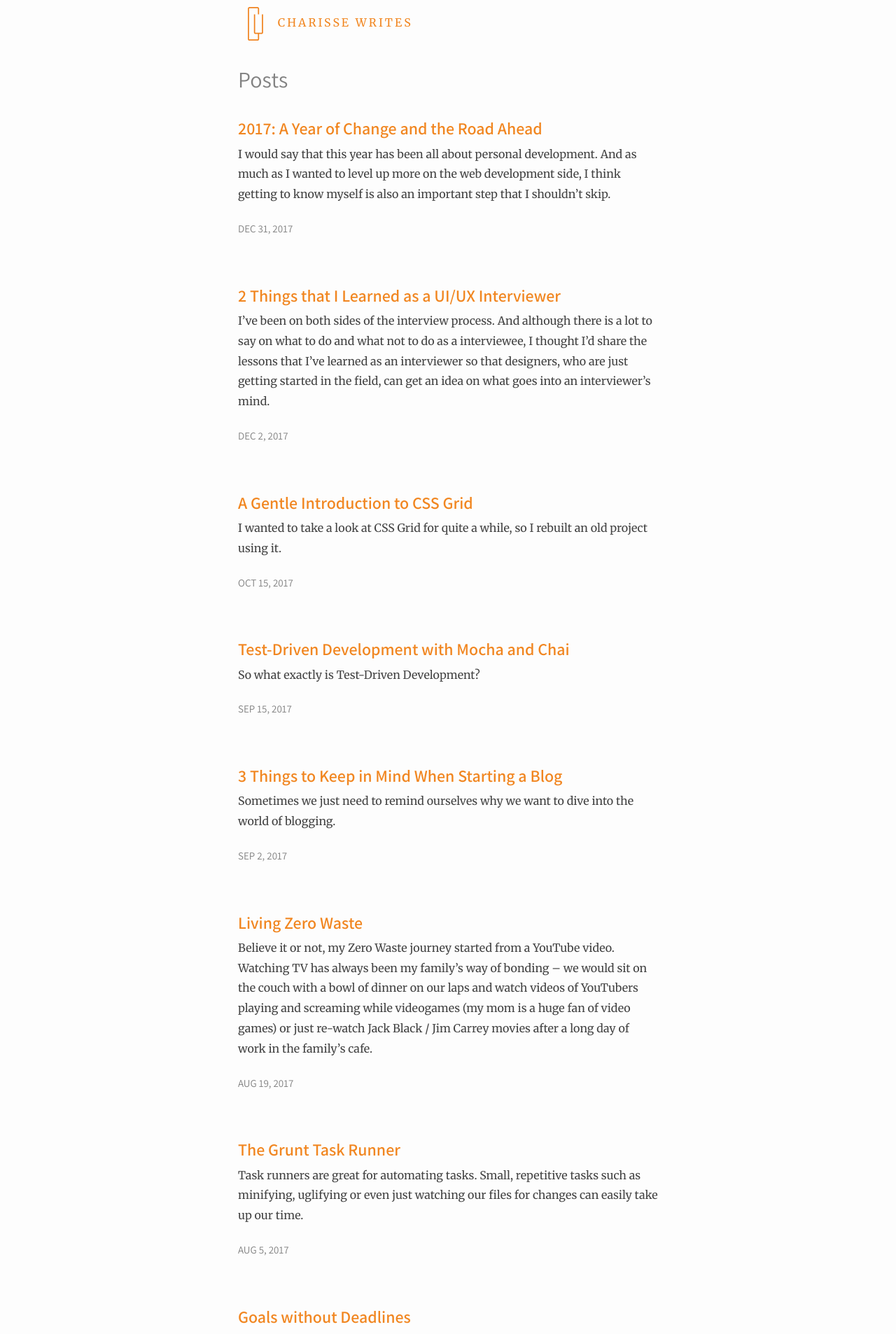
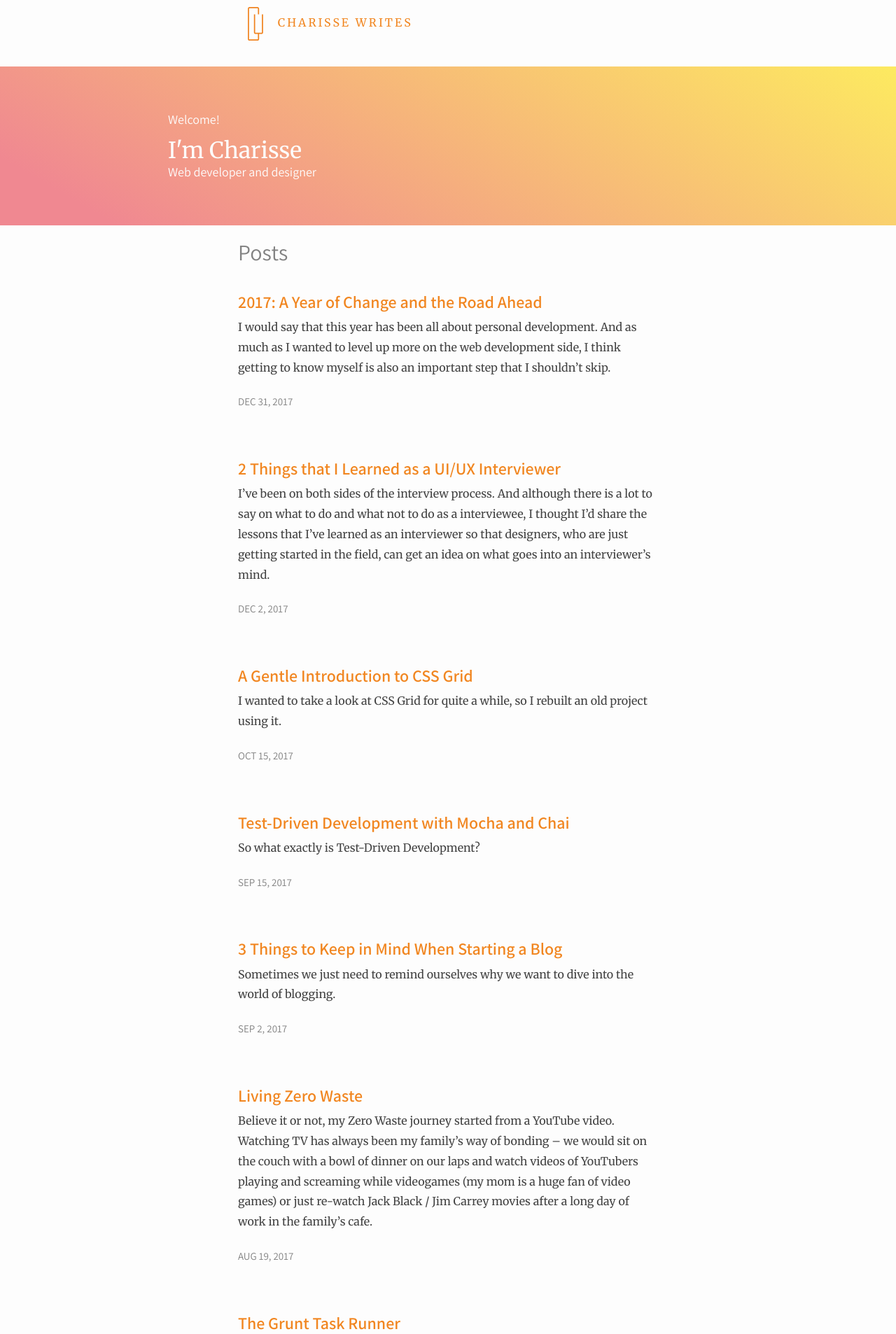
Before and after one commit to charisseysabel/chysbl-blog, a Jekyll site: the page built from index.md, in a window 1280 px wide. Shown: the top 1906 px of the page at 70% size. Built offline with Jekyll 4.4.1, drawn with Linux system fonts in a browser that asks for light colours.

Commit message:
style() Remove wrapper global wrapper and add banner

```diff
--- a/_layouts/default.html
+++ b/_layouts/default.html
@@ -8,9 +8,7 @@
     {% include header.html %}
 
     <main class="page-content" aria-label="Content">
-      <div class="wrapper">
         {{ content }}
-      </div>
     </main>
 
     {% include footer.html %}
--- a/_layouts/home.html
+++ b/_layouts/home.html
@@ -2,6 +2,15 @@
 layout: default
 ---
 
+<div class="banner-container">
+  <div class="banner-content">
+    <span>Welcome!</span>
+    <h1 class="title">I'm Charisse</h1>
+    <span class="subtitle">Web developer and designer</span>
+  </div>
+</div>
+
+<div class="wrapper">
   <div class="home">
 
     <h1 class="page-heading">Posts</h1>
@@ -23,3 +32,4 @@ layout: default
     </ul>
 
   </div>
+</div>
--- a/_layouts/post.html
+++ b/_layouts/post.html
@@ -1,6 +1,8 @@
 ---
 layout: default
 ---
+
+<div class="wrapper">
   <article class="post" itemscope itemtype="http://schema.org/BlogPosting">
 
     <header class="post-header">
@@ -23,3 +25,4 @@ layout: default
       {% include disqus_comments.html %}
     {% endif %}
   </article>
+</div>
--- a/_sass/minima/_layout.scss
+++ b/_sass/minima/_layout.scss
@@ -6,6 +6,33 @@
 
   // Positioning context for the mobile navigation icon
   position: relative;
+}
+
+.banner {
+  &-container {
+    background: linear-gradient(30deg, #F08891 10%, #FDEA60);
+    display: flex;
+    justify-content: center;
+    margin: #{$spacing-unit / 2} 0;
+    padding: #{$spacing-unit * 3} 0;
+  }
+
+  &-content {
+    width: $content-width;
+    span, h1 {
+      color: $background-color;
+    }
+
+    span {
+      font-family: $highlight-font;
+      font-size: 18px;
+    }
+
+    .title {
+      font-family: $base-font-family;
+      margin: 0 0 -15px 0;
+    }
+  }
 }
 
 .site-title {
@@ -231,7 +258,7 @@
   @include relative-font-size(2.625);
   letter-spacing: -1px;
   line-height: 1;
-  font-weight: $bold;
+  font-weight: $semi-bold;
 
   @include media-query($on-laptop) {
     @include relative-font-size(2.25);
```
Also changed, not shown: 2 other files. Lines whose indentation alone changed are shown as unchanged.
